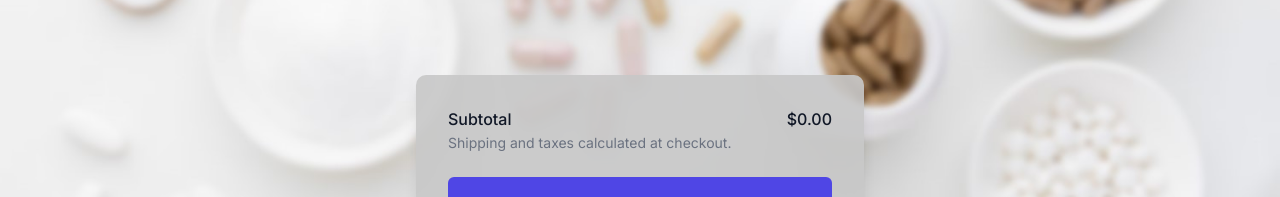
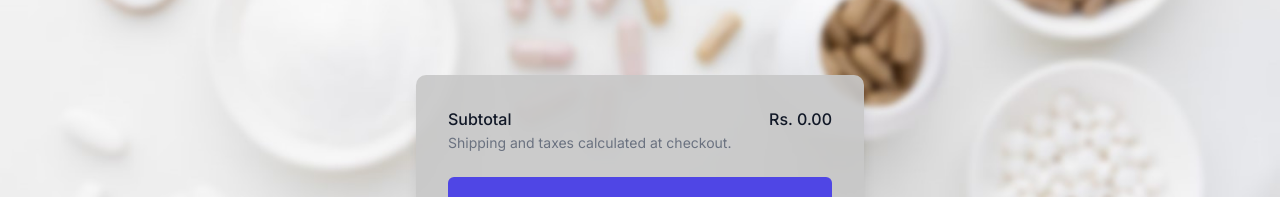
Before and after one commit to jyotishmanshandilya/Health-Hub, a Next.js app: page /checkout in a window 1280 px wide. Shown: the part 293-490 px from the top of the page. Built offline with nearby package versions, Linux system fonts and the light colour scheme; no server answers; the database is empty.

Commit message:
final changes

```diff
--- a/app/checkout/page.js
+++ b/app/checkout/page.js
@@ -95,7 +95,7 @@
             <>
               <div className="flex justify-between text-base font-medium text-gray-900">
                 <p>Subtotal</p>
-                <p>${subtotal.toFixed(2)}</p>
+                <p>Rs. {subtotal.toFixed(2)}</p>
               </div>
               <p className="mt-0.5 text-sm text-gray-500">Shipping and taxes calculated at checkout.</p>
               <div className="mt-6">
--- a/components/Nav.js
+++ b/components/Nav.js
@@ -193,7 +193,7 @@ const Cart = ({ setOpen, open }) => {
                       <p className="mt-0.5 text-sm text-gray-500">Shipping and taxes calculated at checkout.</p>
                       <div className="mt-6">
                         <a
-                          href="#"
+                          href="/checkout"
                           className="flex items-center justify-center rounded-md border border-transparent bg-indigo-600 px-6 py-3 text-base font-medium text-white shadow-sm hover:bg-indigo-700"
                         >
                           Checkout
```
